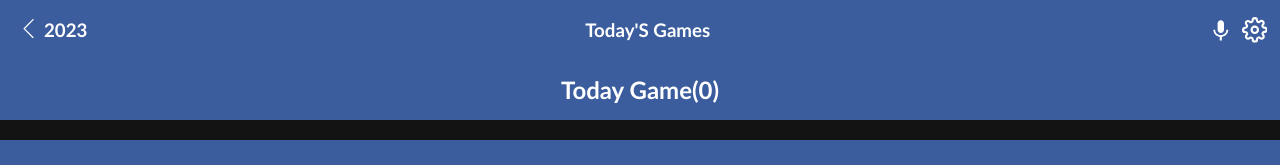
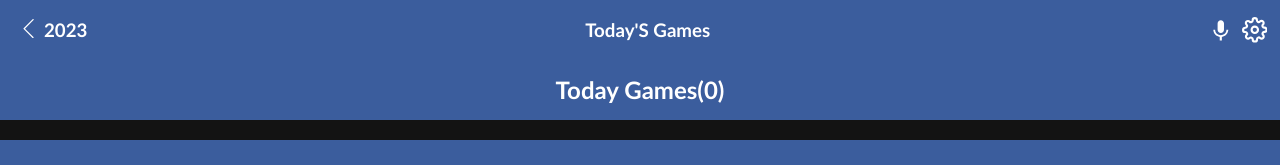
Before and after one commit to Kaghenimbale/metrics-webapp, a React (Create React App) app: page /details in a window 1280 px wide. Shown: the top 165 px of the page. Built offline with nearby package versions, Linux system fonts and the light colour scheme.

Commit message:
Add correction to the components

```diff
--- a/src/components/Details/Details.js
+++ b/src/components/Details/Details.js
@@ -31,7 +31,7 @@ const Details = () => {
       </div>
       <div className="daily-games">
         <h2>
-          Today Game(
+          Today Games(
           {itemFilter.length}
           )
         </h2>
--- a/src/components/Home/Home.css
+++ b/src/components/Home/Home.css
@@ -39,10 +39,8 @@
 .game {
   display: flex;
   flex-direction: column;
-  align-items: center;
   justify-content: space-between;
   padding: 0.5rem;
-  /* height: 30vh; */
   position: relative;
 }
 
@@ -86,7 +84,7 @@
 }
 
 .images {
-  width: 30vw;
+  width: 33vw;
 }
 
 .images img {
```
